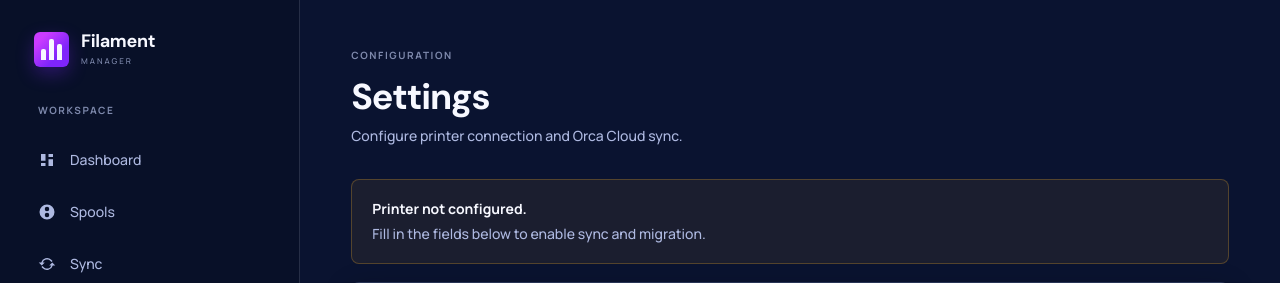
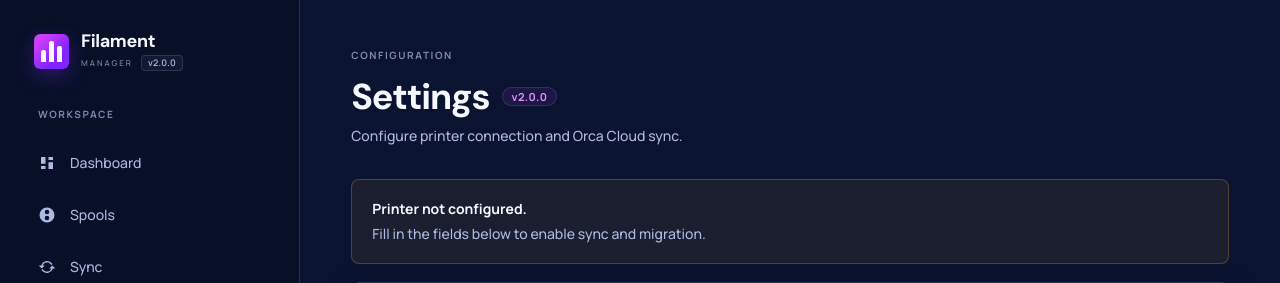
Before and after one commit to oliverzein/filament-manager, a FastAPI app: page /settings in a window 1280 px wide. Shown: the top 283 px of the page. Run offline with FastAPI, Linux system fonts and the light colour scheme; some libraries are stand-ins or nearby versions.

Commit message:
feat(ui): display version badge in sidebar and settings header

```diff
--- a/fm/api/app.py
+++ b/fm/api/app.py
@@ -93,6 +93,7 @@ def create_app(settings: Settings | None = None) -> FastAPI:
     templates.env.filters["colors_list"] = lambda v: json.loads(v) if isinstance(v, str) else (v or [])
     templates.env.filters["from_json"] = lambda v: json.loads(v) if isinstance(v, str) else (v or {})
     templates.env.filters["status_class"] = status_class
+    templates.env.globals["version"] = _package_version()
     app.state.templates = templates
     app.state.config = app_config
     app.mount("/static", StaticFiles(directory=str(_DIR / "static")), name="static")
--- a/fm/api/static/app.css
+++ b/fm/api/static/app.css
@@ -56,7 +56,10 @@ svg { display: block; }
 .brand-mark span { display: block; border-radius: 2px 2px 0 0; background: var(--text); }
 .brand-mark span:nth-child(1) { height: 55%; }.brand-mark span:nth-child(2) { height: 100%; }.brand-mark span:nth-child(3) { height: 75%; }
 .brand { display: block; font: 700 18px/1 var(--font-heading); letter-spacing: -.02em; }
+.brand-sub-row { display: flex; align-items: center; gap: 8px; margin-top: 5px; }
 .brand-subtitle { display: block; margin-top: 5px; color: var(--text-muted); font-size: 8px; letter-spacing: .25em; }
+.brand-sub-row .brand-subtitle { margin-top: 0; }
+.brand-version { display: inline-flex; align-items: center; padding: 1px 6px; border-radius: 4px; border: 1px solid var(--border); background: rgba(174, 185, 225, .06); color: var(--text-secondary); font-family: var(--font-ui); font-size: 9px; font-weight: 600; line-height: 1.3; letter-spacing: .02em; }
 .nav-close { display: none; }
 .nav-eyebrow, .eyebrow { margin: 0 0 12px; color: var(--text-muted); font-size: 10px; font-weight: 700; letter-spacing: .16em; text-transform: uppercase; }
 .nav-eyebrow { padding: 0 14px; }
@@ -74,6 +77,9 @@ svg { display: block; }
 .content { width: min(1440px, 100%); margin: 0 auto; padding: 48px clamp(28px, 4vw, 64px) 72px; }
 .page-header { display: flex; align-items: flex-end; justify-content: space-between; gap: 24px; margin-bottom: 32px; }
 .page-header p:not(.eyebrow) { max-width: 620px; margin: 0; }
+.page-title-row { display: flex; align-items: center; flex-wrap: wrap; gap: 12px; margin-bottom: var(--space-2); }
+.page-title-row h1 { margin-bottom: 0; }
+.settings-version-badge, .version-badge { display: inline-flex; align-items: center; padding: 3px 9px; border-radius: 999px; border: 1px solid rgba(203, 60, 255, .25); background: rgba(203, 60, 255, .1); color: #df8dff; font-family: var(--font-ui); font-size: 11px; font-weight: 700; line-height: 1; letter-spacing: .03em; }
 
 .button { display: inline-flex; min-height: 40px; align-items: center; justify-content: center; gap: 8px; padding: 10px 16px; border: 1px solid transparent; border-radius: var(--radius-input); cursor: pointer; color: var(--text); font-weight: 600; line-height: 1; transition: transform .16s ease, border-color .16s ease, background .16s ease; }
 .button:hover { transform: translateY(-1px); }
--- a/fm/api/templates/base.html
+++ b/fm/api/templates/base.html
@@ -17,7 +17,13 @@
   <aside class="sidebar">
     <div class="brand-lockup">
       <span class="brand-mark" aria-hidden="true"><span></span><span></span><span></span></span>
-      <div><a href="/" class="brand">Filament</a><span class="brand-subtitle">MANAGER</span></div>
+      <div>
+        <a href="/" class="brand">Filament</a>
+        <div class="brand-sub-row">
+          <span class="brand-subtitle">MANAGER</span>
+          <span class="brand-version">v{{ version }}</span>
+        </div>
+      </div>
       <label class="nav-close" for="nav-toggle" aria-label="Close navigation">×</label>
     </div>
     <nav class="sidebar-nav" aria-label="Main navigation">
--- a/fm/api/templates/settings.html
+++ b/fm/api/templates/settings.html
@@ -2,7 +2,16 @@
 {% block title %}Settings — Filament Manager{% endblock %}
 {% block content %}
 <section id="settings-form">
-  <header class="page-header"><div><p class="eyebrow">Configuration</p><h1>Settings</h1><p>Configure printer connection and Orca Cloud sync.</p></div></header>
+  <header class="page-header">
+    <div>
+      <p class="eyebrow">Configuration</p>
+      <div class="page-title-row">
+        <h1>Settings</h1>
+        <span class="settings-version-badge">v{{ version }}</span>
+      </div>
+      <p>Configure printer connection and Orca Cloud sync.</p>
+    </div>
+  </header>
   {% if saved %}<div class="alert" style="border-color: rgba(80,200,120,.25); background: rgba(80,200,120,.08); color: #8ee6a8;"><strong>Settings saved.</strong><p>Printer connection updated.</p></div>{% endif %}
   {% if not configured %}<div class="alert alert-warning"><strong>Printer not configured.</strong><p>Fill in the fields below to enable sync and migration.</p></div>{% endif %}
   {% if errors %}<div class="alert alert-danger"><strong>Check the highlighted information</strong><ul class="errors">{% for e in errors %}<li>{{ e }}</li>{% endfor %}</ul></div>{% endif %}
```
Also changed, not shown: tests/test_api_settings.py (+7 -0 lines).
